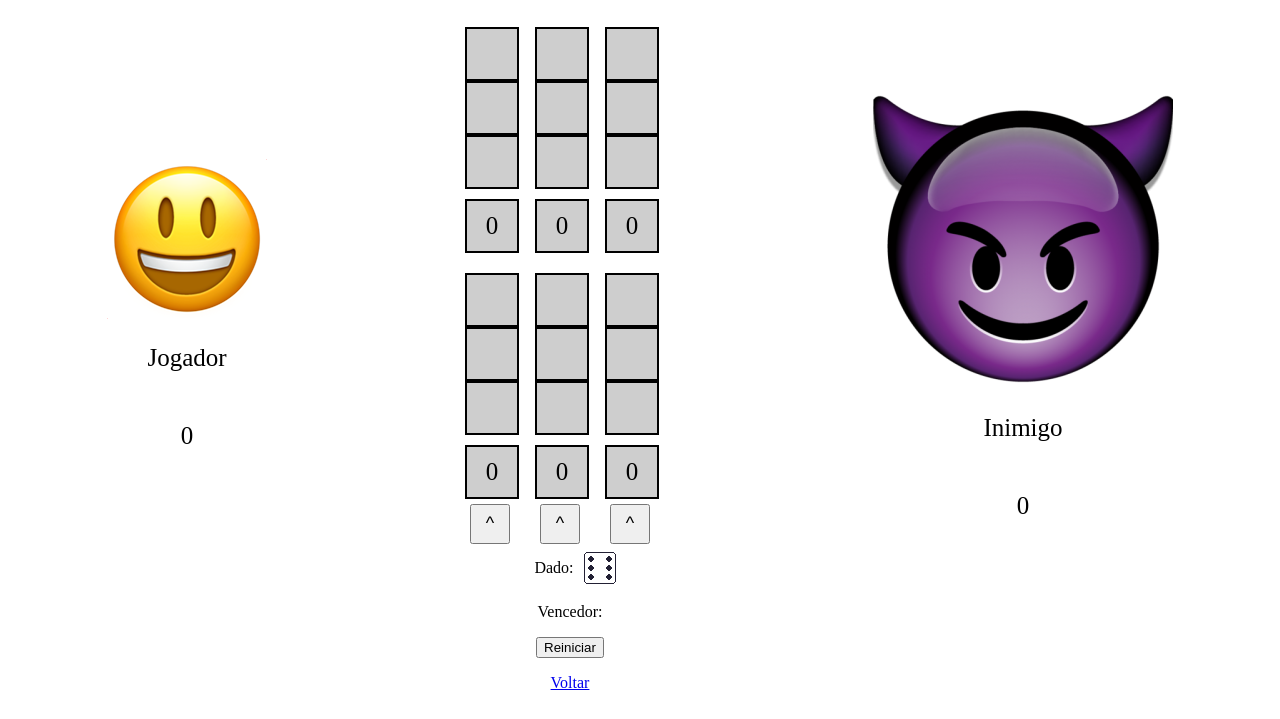
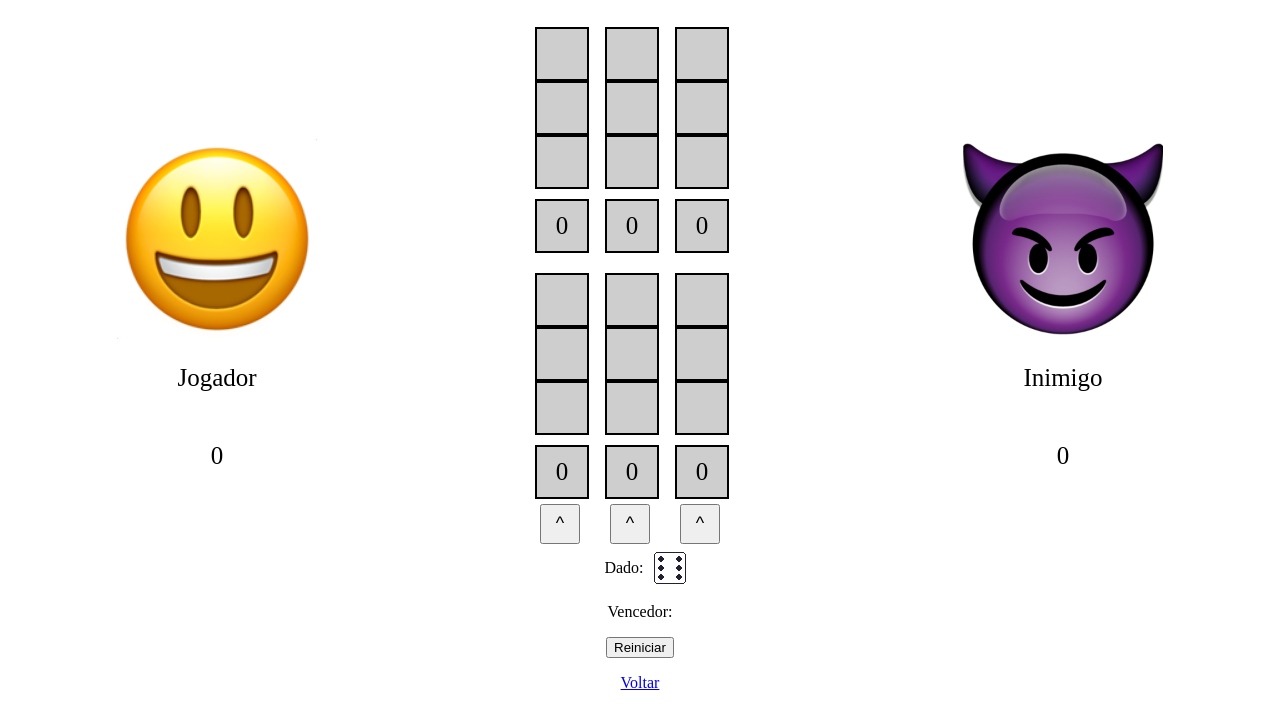
Before and after one commit to lucasferoli/ufjf-dcc202-2023-3-b-trb-esbugalhado-salim-e-lucas, a plain HTML site: page jogo.html in a window 1280 px wide. Shown: the part 81-800 px from the top of the page. Drawn offline with Linux system fonts and the light colour scheme.

Commit message:
Altera tamanho imagem personagens

```diff
--- a/styleJogo.css
+++ b/styleJogo.css
@@ -68,6 +68,10 @@ div.final{
 .final div p{
     margin: 10px;
 }
+.centralizar img{
+    width: 200px;
+    height: 200px;
+}
 
 @keyframes colocaPeca {
     0% {background-color: #cecece;}
```
